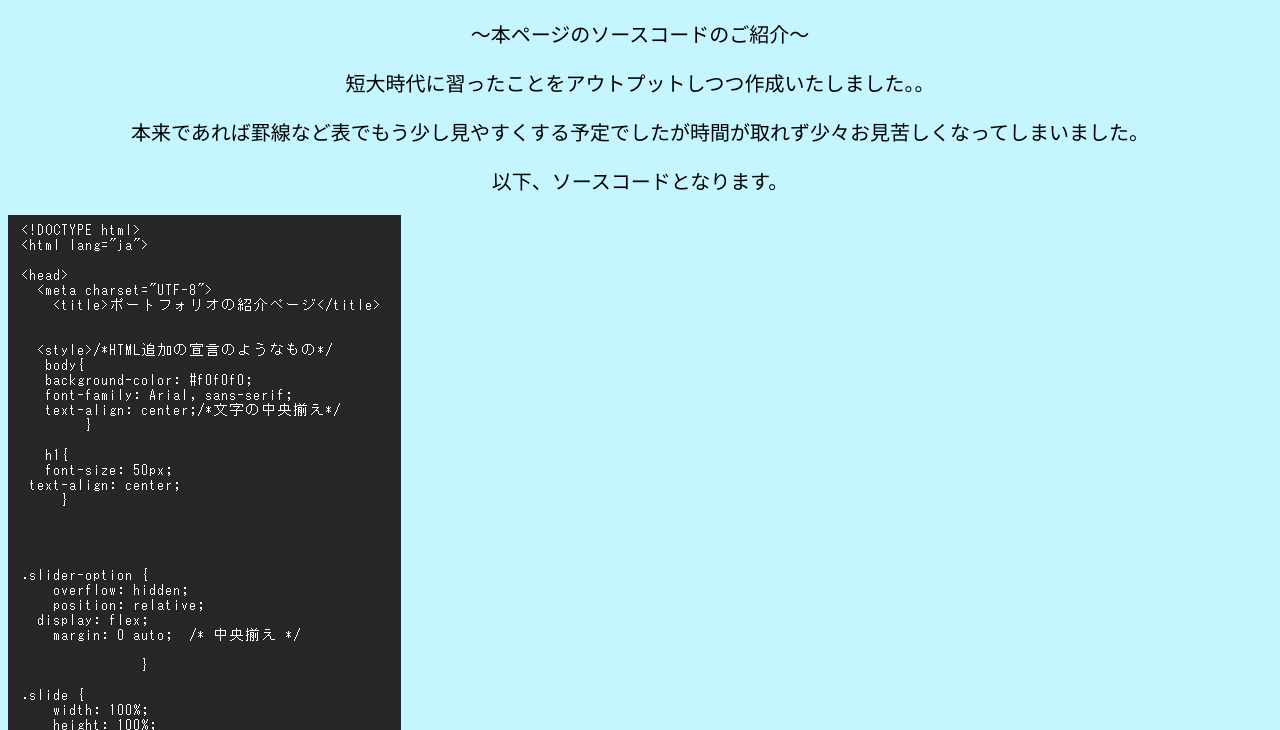
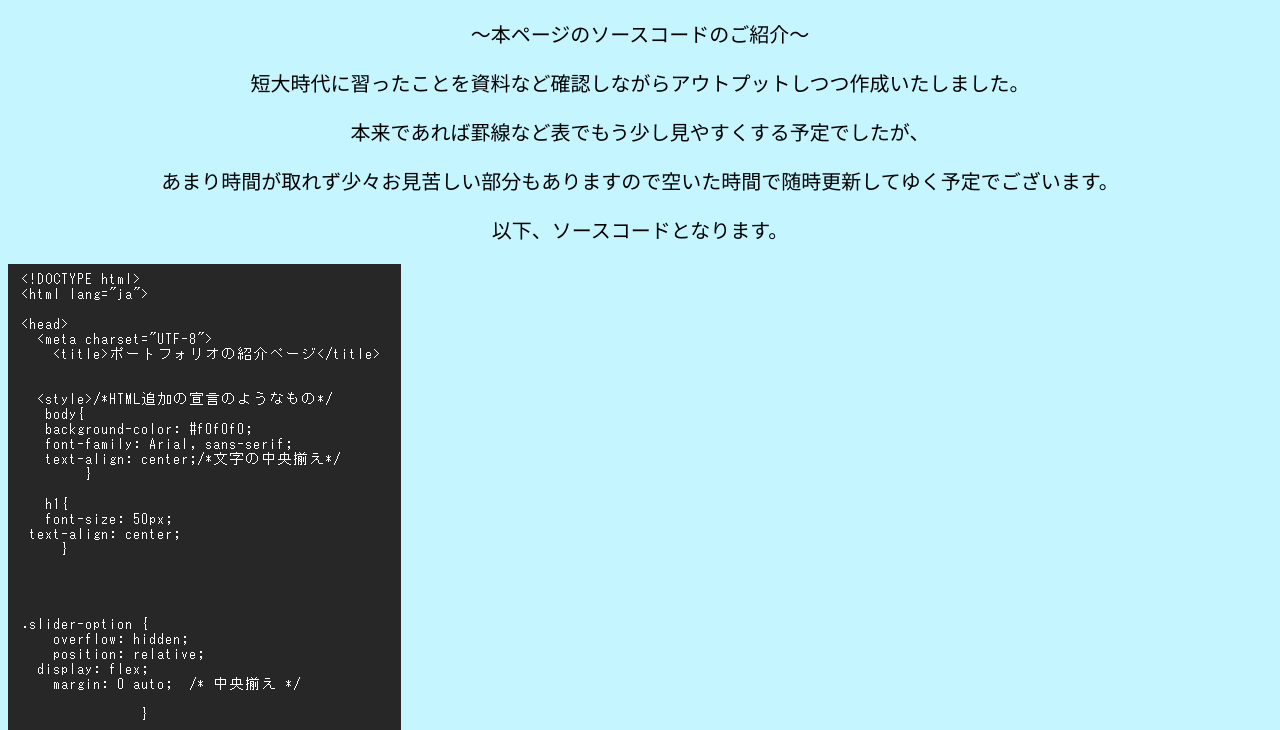
Before and after one commit to matsubokurin/portfolio, a plain HTML site: page ptf2.html in a window 1280 px wide. Shown: the part 70-800 px from the top of the page. Drawn offline with Linux system fonts and the light colour scheme.

Commit message:
Add files via upload

```diff
--- a/ptf2.html
+++ b/ptf2.html
@@ -69,9 +69,9 @@
 
 <div class="text1">
 
-<p>短大時代に習ったことをアウトプットしつつ作成いたしました。。</p>
-<p>本来であれば罫線など表でもう少し見やすくする予定でしたが時間が取れず少々お見苦しくなってしまいました。</p>
-
+<p>短大時代に習ったことを資料など確認しながらアウトプットしつつ作成いたしました。</p>
+<p>本来であれば罫線など表でもう少し見やすくする予定でしたが、</p>
+<p>あまり時間が取れず少々お見苦しい部分もありますので空いた時間で随時更新してゆく予定でございます。</p>
 <p>以下、ソースコードとなります。</p>
 
 </div>
```
Also changed, not shown: ptf1.html (+2 -2 lines).
